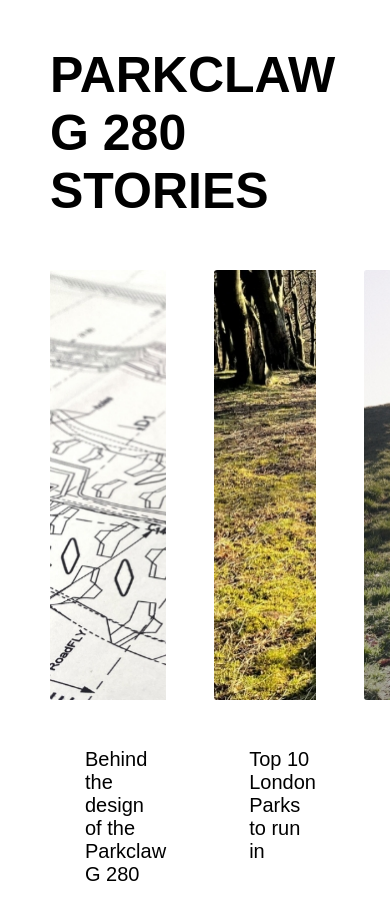
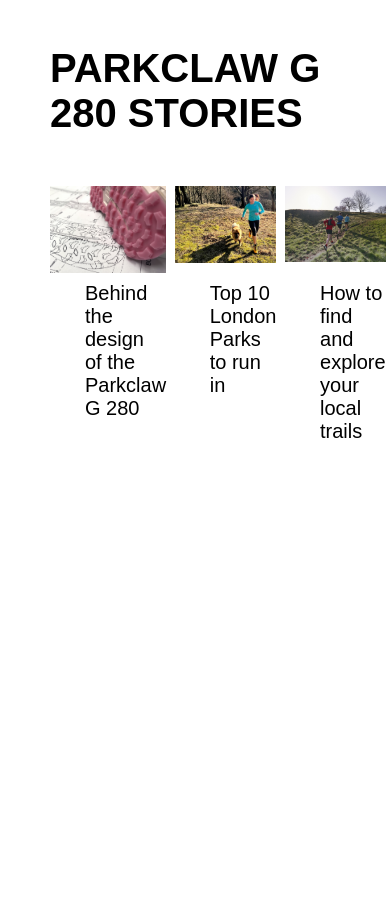
Before and after one commit to leoarthurwall/Inov8WebBuild, a React (Create React App) app: page / in a window 390 px wide. Shown: the part 4180-5099 px from the top of the page. After the commit the page ends 4692 px from the top, so only its background shows below. Built offline with nearby package versions, Linux system fonts and the light colour scheme.

Commit message:
made section 7 responsive. changed backgroiund images to img, used responsive units and added a margin bottom of 5% to section

```diff
--- a/src/Components/SectionSeven/SectionSeven.js
+++ b/src/Components/SectionSeven/SectionSeven.js
@@ -2,13 +2,14 @@
 import styled from "styled-components";
 
 const SectionSevenContainer = styled.section`
-  height: 100vh;
+  height: 100%;
   width: 100%;
   background: #fff;
+  margin-bottom: 5%;
 `;
 const Header = styled.h2`
   color: #000000;
-  font-size: 50px;
+  font-size: 40px;
   font-weight: bold;
   font-family: sans-serif;
   text-align: left;
@@ -20,17 +21,17 @@
 
 const GridContainer = styled.div`
   display: grid;
-  grid-template-columns: auto auto auto;
-  grid-template-rows: 430px auto;
-  grid-gap: 48px;
+  grid-template-columns: 1fr 1fr 1fr;
+  grid-template-rows: auto auto;
+  grid-gap: 2.2vw;
   padding: 50px;
 `;
 
-const Image = styled.div`
+const Image = styled.img`
+  width: 100%;
   height: auto;
-  width: auto;
-  background-size: cover;
-  background-image: url(${(props) => props.bgImage});
+  object-fit: cover;
+
 `;
 const Text = styled.h4`
   font-size: 20px;
@@ -46,10 +47,9 @@
     <SectionSevenContainer>
       <Header>PARKCLAW G 280 STORIES</Header>
       <GridContainer>
-        <Image bgImage={"/assets/desktop/story-1.jpg"} />
-        <Image bgImage={"/assets/desktop/story-2.jpg"} />
-        <Image bgImage={"/assets/desktop/story-3.jpg"} />
-
+        <Image src="/assets/desktop/story-1.jpg" alt="story-1.jpg" />
+        <Image src="/assets/desktop/story-2.jpg" alt="story-2.jpg" />
+        <Image src="/assets/desktop/story-3.jpg" alt="story-3.jpg" />
         <Text>Behind the design of the Parkclaw G 280</Text>
         <Text>Top 10 London Parks to run in</Text>
         <Text>How to find and explore your local trails</Text>
```
